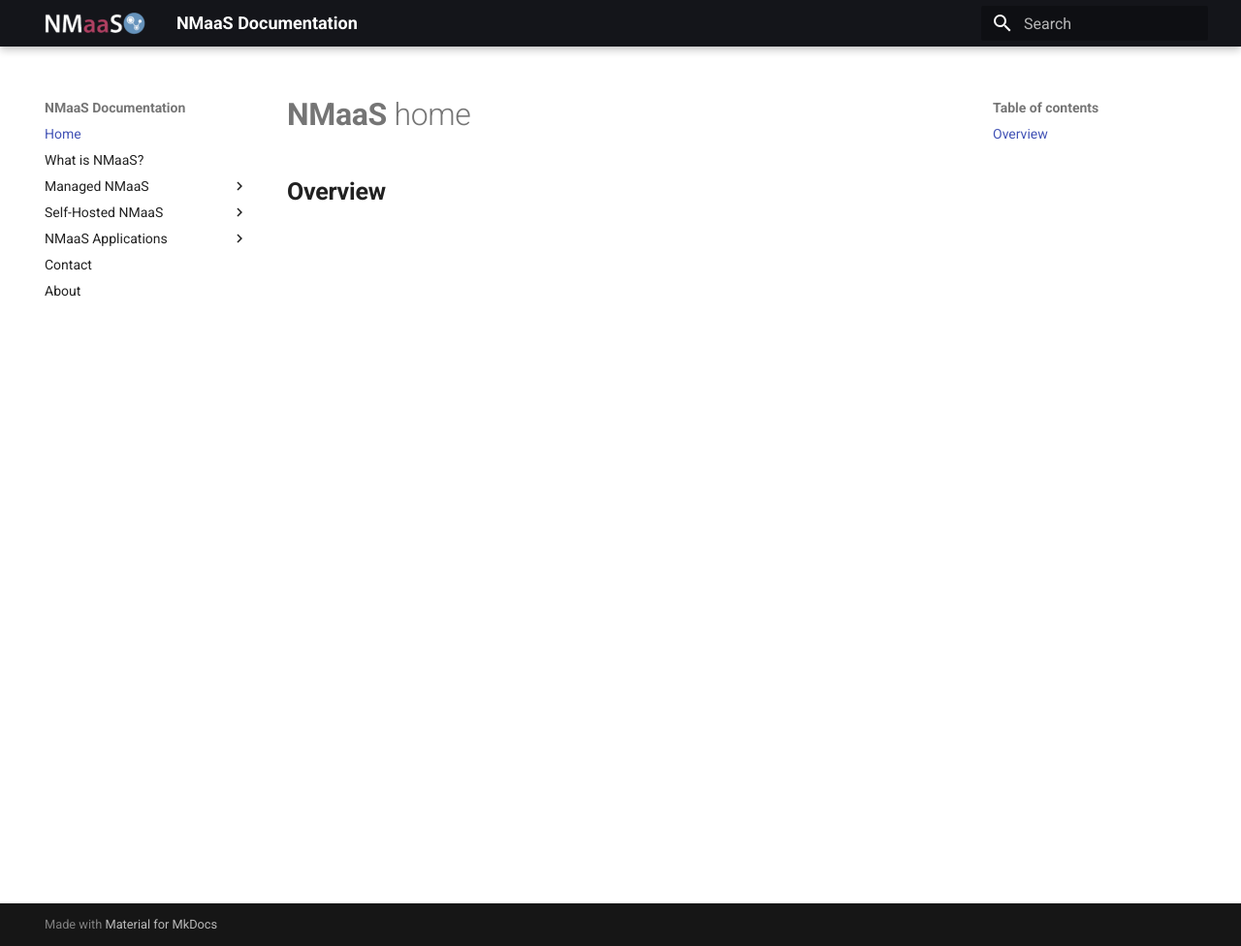
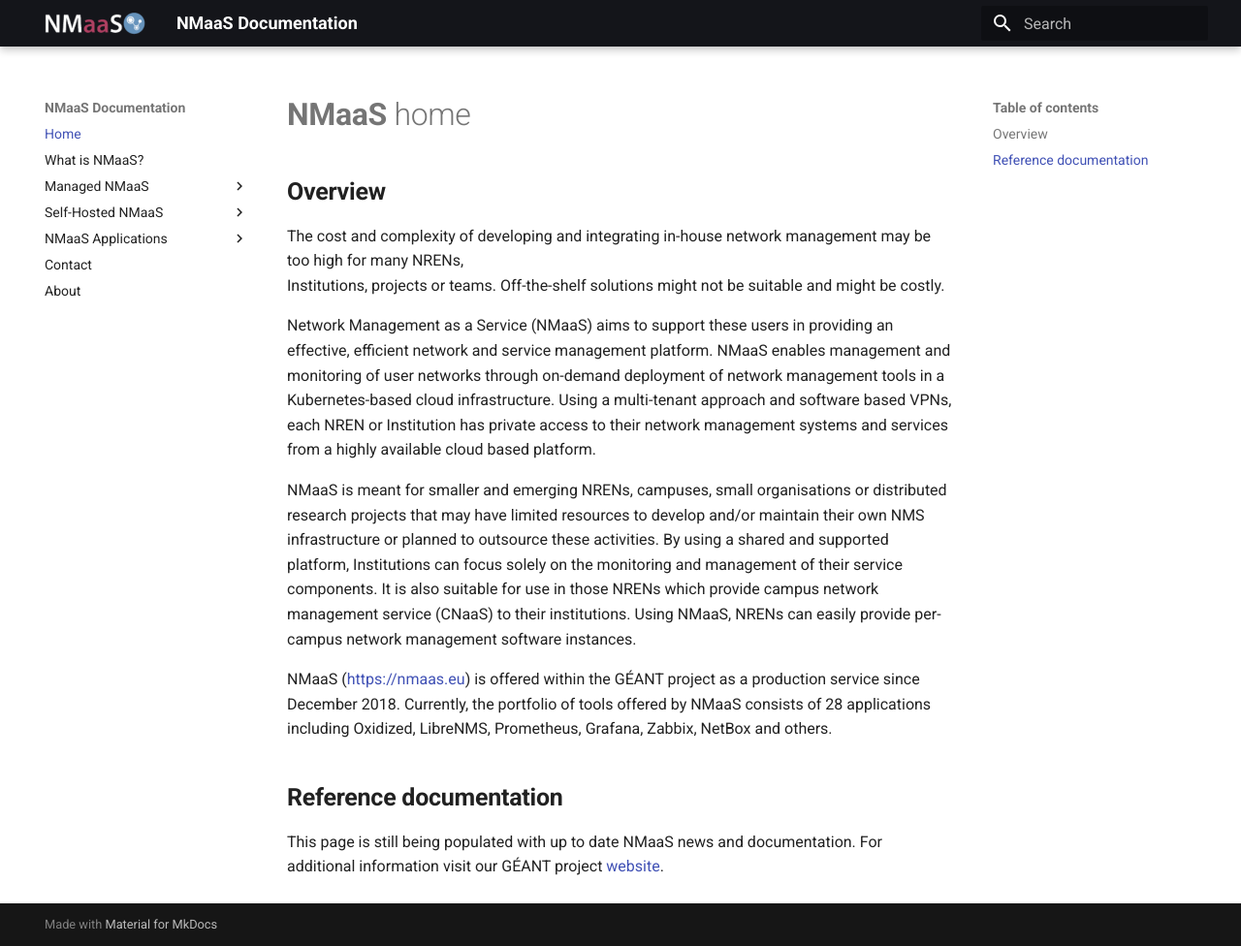
Before and after one commit to nmaas-platform/nmaas-docs, an MkDocs documentation site: the page built from docs/index.md, in a window 1280 px wide and 976 px high. Shown: the whole window at 97% size. Built offline with MkDocs 1.6.1 and Material for MkDocs 9.7.7, drawn with Linux system fonts in a browser that asks for light colours.

Commit message:
Initial content for Overview and What is NMaaS pages

```diff
--- a/docs/index.md
+++ b/docs/index.md
@@ -1,3 +1,27 @@
 # **NMaaS** home
 
 ## **Overview**
+
+The cost and complexity of developing and integrating in-house network management may be too high for many NRENs,
+Institutions, projects or teams. Off-the-shelf solutions might not be suitable and might be costly.
+
+Network Management as a Service (NMaaS) aims to support these users in providing an effective, efficient network
+and service management platform. NMaaS enables management and monitoring of user networks through on-demand deployment
+of network management tools in a Kubernetes-based cloud infrastructure. Using a multi-tenant approach and software based
+VPNs, each NREN or Institution has private access to their network management systems and services from a highly
+available cloud based platform.
+
+NMaaS is meant for smaller and emerging NRENs, campuses, small organisations or distributed research projects that may
+have limited resources to develop and/or maintain their own NMS infrastructure or planned to outsource these activities.
+By using a shared and supported platform, Institutions can focus solely on the monitoring and management of their
+service components. It is also suitable for use in those NRENs which provide campus network management service (CNaaS)
+to their institutions. Using NMaaS, NRENs can easily provide per-campus network management software instances.
+
+NMaaS (https://nmaas.eu) is offered within the GÉANT project as a production service since December 2018. Currently,
+the portfolio of tools offered by NMaaS consists of 28 applications including Oxidized, LibreNMS, Prometheus, Grafana,
+Zabbix, NetBox and others.
+
+## **Reference documentation**
+
+This page is still being populated with up to date NMaaS news and documentation. For additional information visit our
+GÉANT project [website](https://wiki.geant.org/display/NMAAS).
```
Also changed, not shown: docs/about.md (+4 -2 lines), docs/what-is-nmaas.md (+11 -0 lines).
